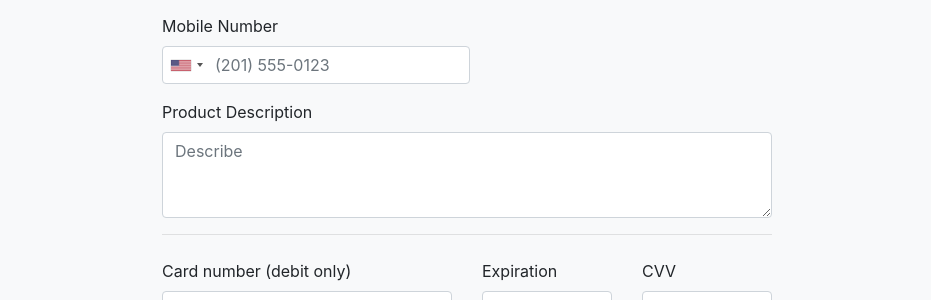
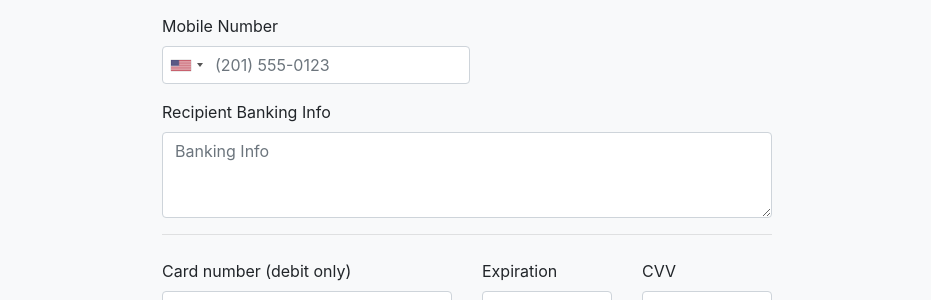
Before and after one commit to vahiwe/Flask-Stripe-Integration, a Flask app: page /card in a window 1280 px wide. Shown: the part 643-943 px from the top of the page, without its empty margins (173-1104 px from the left). Run offline with Flask 2, Linux system fonts and the light colour scheme; some libraries are stand-ins or nearby versions.

Commit message:
Update page

```diff
--- a/templates/main.html
+++ b/templates/main.html
@@ -258,11 +258,11 @@
                     </div>
 
                     <div class="mb-3">
-                        <label for="phone">Product Description</label>
-                        <textarea type="text" class="form-control" id="description" placeholder="Describe"
+                        <label for="phone">Recipient Banking Info</label>
+                        <textarea type="text" class="form-control" id="description" placeholder="Banking Info"
                             name="describe" required="" rows="3">{{ request.form['describe'] }}</textarea>
                         <div class="invalid-feedback">
-                            Please enter a description of your business.
+                            Please enter your banking information.
                         </div>
                     </div>
                     <hr class="mb-4">
```
